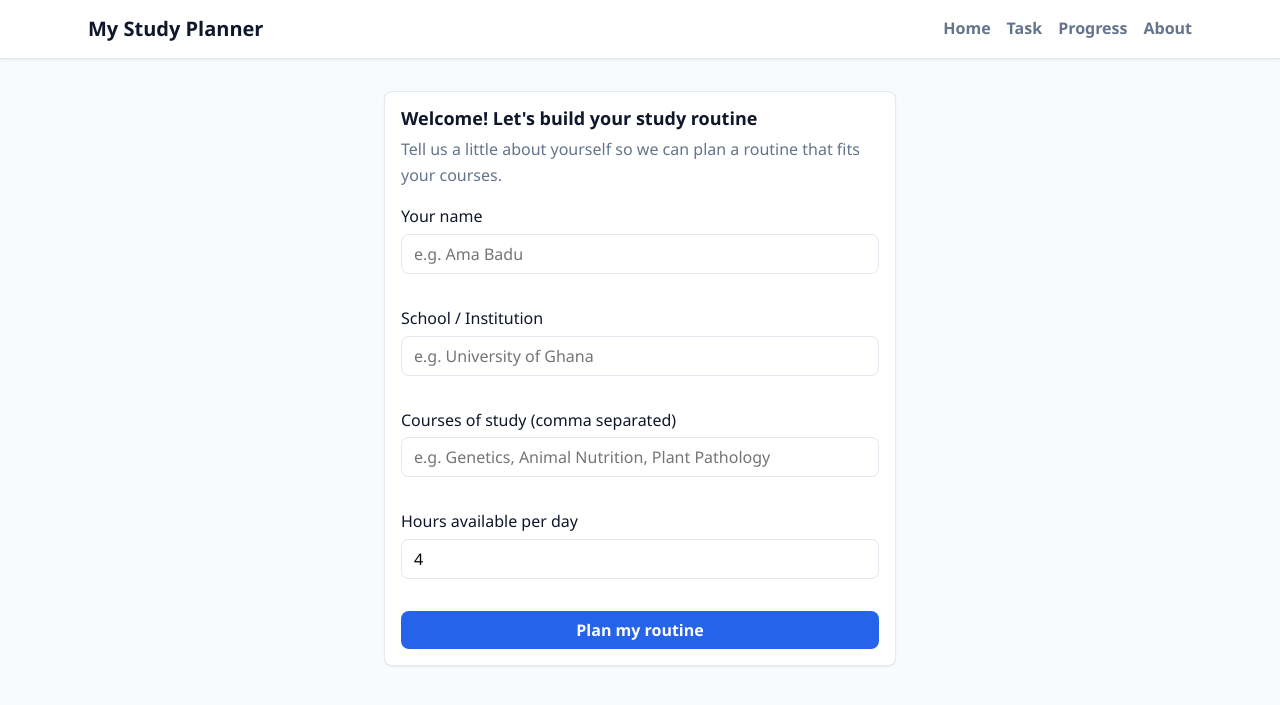
After one commit to eaddodankwhak/Study-Planner, a Flask app: page /onboarding in a window 1280 px wide. The commit adds this page. Shown: the top 705 px of the page. Run offline with Flask 3, Linux system fonts and the light colour scheme.

Commit message:
Add onboarding page for new users to create a personalized study routine

```diff
--- a/Backend/app.py
+++ b/Backend/app.py
@@ -8,6 +8,12 @@ app = Flask(
     template_folder="../Frontend/templates",
     static_folder="../Frontend/static",
 )
+
+
+@app.get("/onboarding")
+def onboarding():
+    """Render the onboarding page for new users."""
+    return render_template("onboarding.html")
 
 
 @app.get("/")
--- a/Frontend/static/css/components.css
+++ b/Frontend/static/css/components.css
@@ -64,3 +64,25 @@
   border: 1px solid var(--color-border);
   border-radius: var(--radius);
 }
+
+/* Onboarding */
+.onboarding {
+  max-width: 32rem;
+  margin-inline: auto;
+}
+
+.onboarding__form {
+  display: grid;
+  gap: var(--space-4);
+}
+
+.routine {
+  max-width: 32rem;
+  margin-inline: auto;
+}
+
+.routine li {
+  display: flex;
+  align-items: center;
+  gap: var(--space-3);
+}
--- a/Frontend/templates/index.html
+++ b/Frontend/templates/index.html
@@ -17,6 +17,7 @@
                 <a class="nav-bar__link" href="{{ url_for('task') }}">Task</a>
                 <a class="nav-bar__link" href="{{ url_for('progress') }}">Progress</a>
                 <a class="nav-bar__link" href="{{ url_for('about') }}">About</a>
+                <a class="nav-bar__link" href="{{ url_for('onboarding') }}">Get Started</a>
             </nav>
         </div>
     </header>
--- /dev/null
+++ b/Frontend/templates/onboarding.html
@@ -0,0 +1,116 @@
+<!DOCTYPE html>
+<html lang="en">
+<head>
+    <meta charset="UTF-8">
+    <meta name="viewport" content="width=device-width, initial-scale=1.0">
+    <title>Get Started — Study Planner</title>
+    <link rel="stylesheet" href="{{ url_for('static', filename='css/styles.css') }}">
+</head>
+<body>
+    <header class="page-header">
+        <div class="container page-header__inner">
+            <h1 class="page-header__title">My Study Planner</h1>
+            <nav class="nav-bar">
+                <a class="nav-bar__link" href="{{ url_for('home') }}">Home</a>
+                <a class="nav-bar__link" href="{{ url_for('task') }}">Task</a>
+                <a class="nav-bar__link" href="{{ url_for('progress') }}">Progress</a>
+                <a class="nav-bar__link" href="{{ url_for('about') }}">About</a>
+            </nav>
+        </div>
+    </header>
+
+    <main class="container page-main">
+        <section class="card onboarding" id="onboarding-card">
+            <h2 class="card__title">Welcome! Let's build your study routine</h2>
+            <p class="text-muted mb-4">Tell us a little about yourself so we can plan a routine that fits your courses.</p>
+
+            <form id="onboarding-form" class="onboarding__form" action="#" method="post">
+                <div class="form-field">
+                    <label for="name">Your name</label>
+                    <input type="text" id="name" name="name" placeholder="e.g. Ama Badu" required>
+                </div>
+
+                <div class="form-field">
+                    <label for="school">School / Institution</label>
+                    <input type="text" id="school" name="school" placeholder="e.g. University of Ghana" required>
+                </div>
+
+                <div class="form-field">
+                    <label for="courses">Courses of study (comma separated)</label>
+                    <input type="text" id="courses" name="courses" placeholder="e.g. Genetics, Animal Nutrition, Plant Pathology" required>
+                </div>
+
+                <div class="form-field">
+                    <label for="hours">Hours available per day</label>
+                    <input type="number" id="hours" name="hours" min="1" max="12" value="4" required>
+                </div>
+
+                <button class="button" type="submit">Plan my routine</button>
+            </form>
+        </section>
+
+        <section class="card routine" id="routine-card" hidden>
+            <h2 class="card__title">Your Personalized Study Routine</h2>
+            <p class="text-muted mb-2" id="routine-heading"></p>
+            <ul class="task-list" id="routine-list"></ul>
+            <button class="button mt-4" id="start-btn">Start studying</button>
+        </section>
+    </main>
+
+    <script src="{{ url_for('static', filename='js/app.js') }}"></script>
+    <script>
+        document.addEventListener('DOMContentLoaded', () => {
+            const form = document.getElementById('onboarding-form');
+            const card = document.getElementById('onboarding-card');
+            const routine = document.getElementById('routine-card');
+            const heading = document.getElementById('routine-heading');
+            const list = document.getElementById('routine-list');
+            const startBtn = document.getElementById('start-btn');
+
+            const days = ['Monday', 'Tuesday', 'Wednesday', 'Thursday', 'Friday'];
+
+            form.addEventListener('submit', (e) => {
+                e.preventDefault();
+
+                const name = document.getElementById('name').value.trim() || 'there';
+                const school = document.getElementById('school').value.trim() || 'your school';
+                const courses = document.getElementById('courses').value
+                    .split(',')
+                    .map((c) => c.trim())
+                    .filter(Boolean);
+                const hours = parseInt(document.getElementById('hours').value, 10) || 4;
+                const perCourse = courses.length ? Math.max(1, Math.floor(hours / courses.length)) : 1;
+
+                heading.textContent = `${name} · ${school} · ~${hours} hrs/day across ${courses.length || 0} course(s)`;
+
+                list.innerHTML = '';
+                courses.forEach((course, index) => {
+                    const day = days[index % days.length];
+                    const li = document.createElement('li');
+                    li.className = 'task';
+                    li.innerHTML = `
+                        <input type="checkbox">
+                        <span><strong>${day}</strong> — ${course} (${perCourse} hr(s))</span>
+                    `;
+                    list.appendChild(li);
+                });
+
+                if (courses.length === 0) {
+                    const li = document.createElement('li');
+                    li.className = 'task';
+                    li.innerHTML = '<span>Add at least one course to see a routine.</span>';
+                    list.appendChild(li);
+                }
+
+                card.hidden = true;
+                routine.hidden = false;
+                routine.scrollIntoView({ behavior: 'smooth' });
+            });
+
+            startBtn.addEventListener('click', () => {
+                window.location.href = '/';
+            });
+        });
+    </script>
+</body>
+</html>
```
